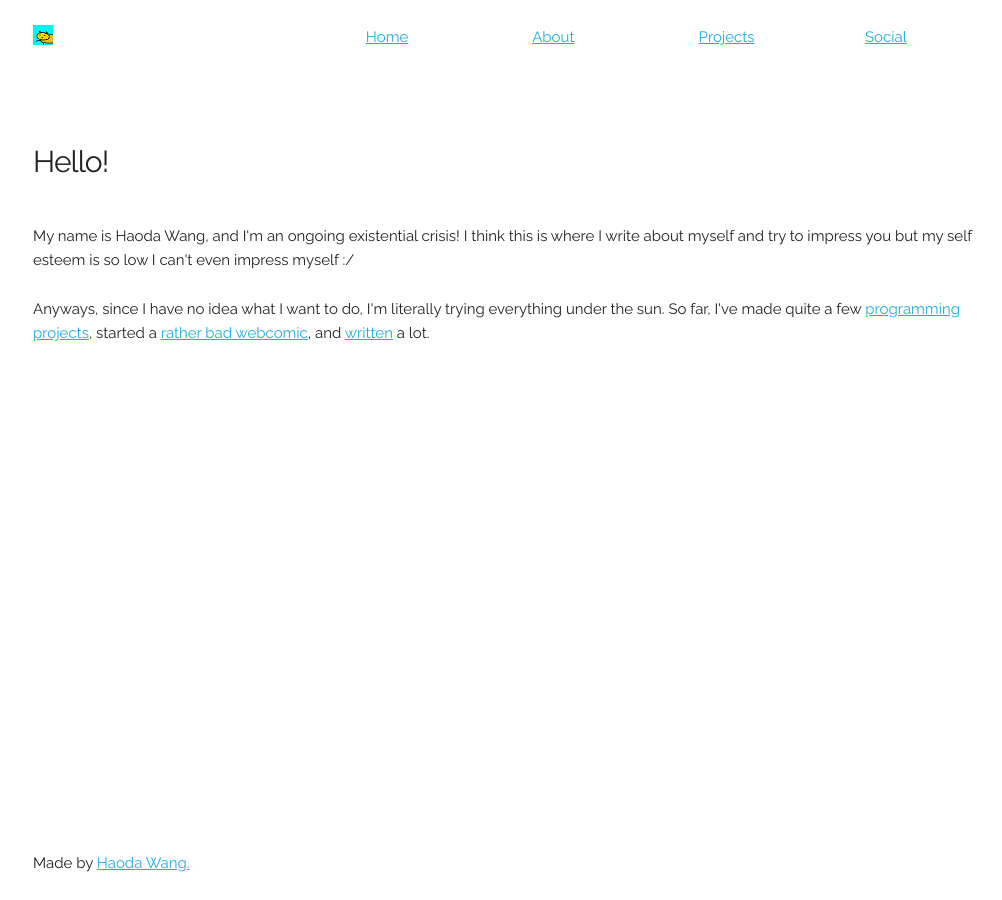
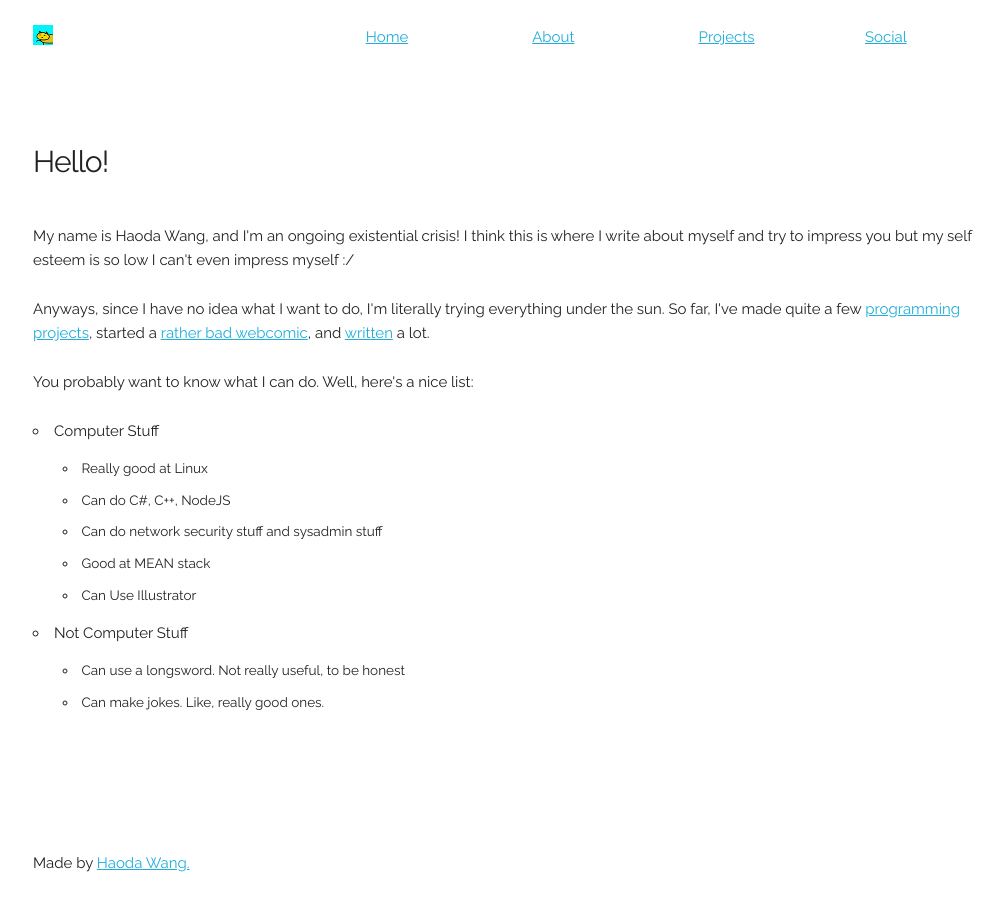
Before and after one commit to rootw4re/h313.github.io, a Jekyll site: the page built from about.html, in a window 1280 px wide. Shown: the whole page, without its empty margins (127-1129 px from the left). Built offline with Jekyll 4.4.1, drawn with Linux system fonts in a browser that asks for light colours; nearby versions of some CDN libraries.

Commit message:
add more to about page, fixed size for top div on homepage

```diff
--- a/about.html
+++ b/about.html
@@ -10,5 +10,23 @@ permalink: /about
     <br>
     <p>My name is Haoda Wang, and I'm an ongoing existential crisis! I think this is where I write about myself and try to impress you but my self esteem is so low I can't even impress myself :/</p>
     <p>Anyways, since I have no idea what I want to do, I'm literally trying everything under the sun. So far, I've made quite a few <a href="/projects">programming projects</a>, started a <a href="https://sadbadlines.tumblr.com">rather bad webcomic</a>, and <a href="https://forcemedia.org/news/2017/1/28/2016-and-change">written</a> a lot.</p>
+    <p>You probably want to know what I can do. Well, here's a nice list:</p>
+    <ul>
+      <li>Computer Stuff
+        <ul>
+          <li>Really good at Linux</li>
+          <li>Can do C#, C++, NodeJS</li>
+          <li>Can do network security stuff and sysadmin stuff</li>
+          <li>Good at MEAN stack</li>
+          <li>Can Use Illustrator</li>
+        </ul>
+      </li>
+      <li>Not Computer Stuff
+        <ul>
+          <li>Can use a longsword. Not really useful, to be honest</li>
+          <li>Can make jokes. Like, really good ones.</li>
+        </ul>
+      </li>
+    </ul>
   </div>
 </div>
--- a/css/home.css
+++ b/css/home.css
@@ -8,6 +8,7 @@
 
 .topThing {
   height: 800px;
+  max-height: 800px;
   display: block;
   justify-content: center;
   align-items: center;
```
